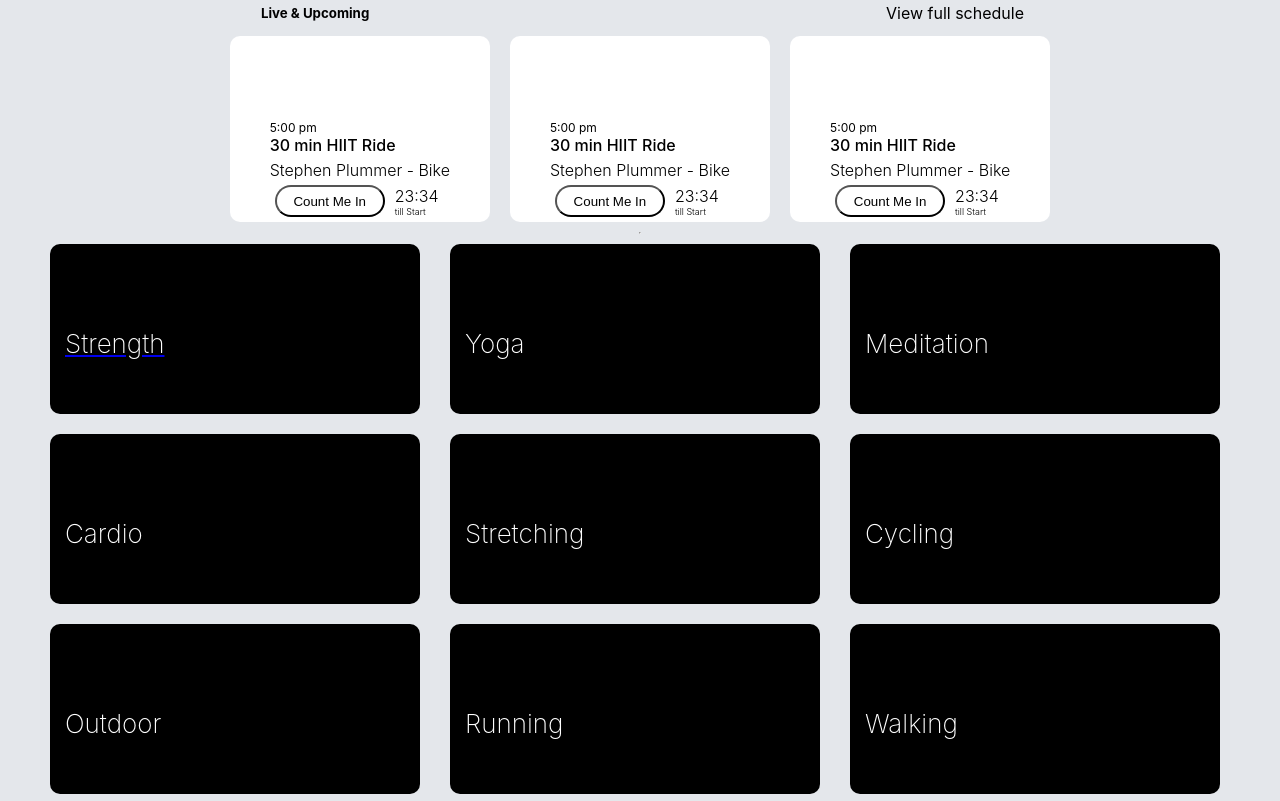
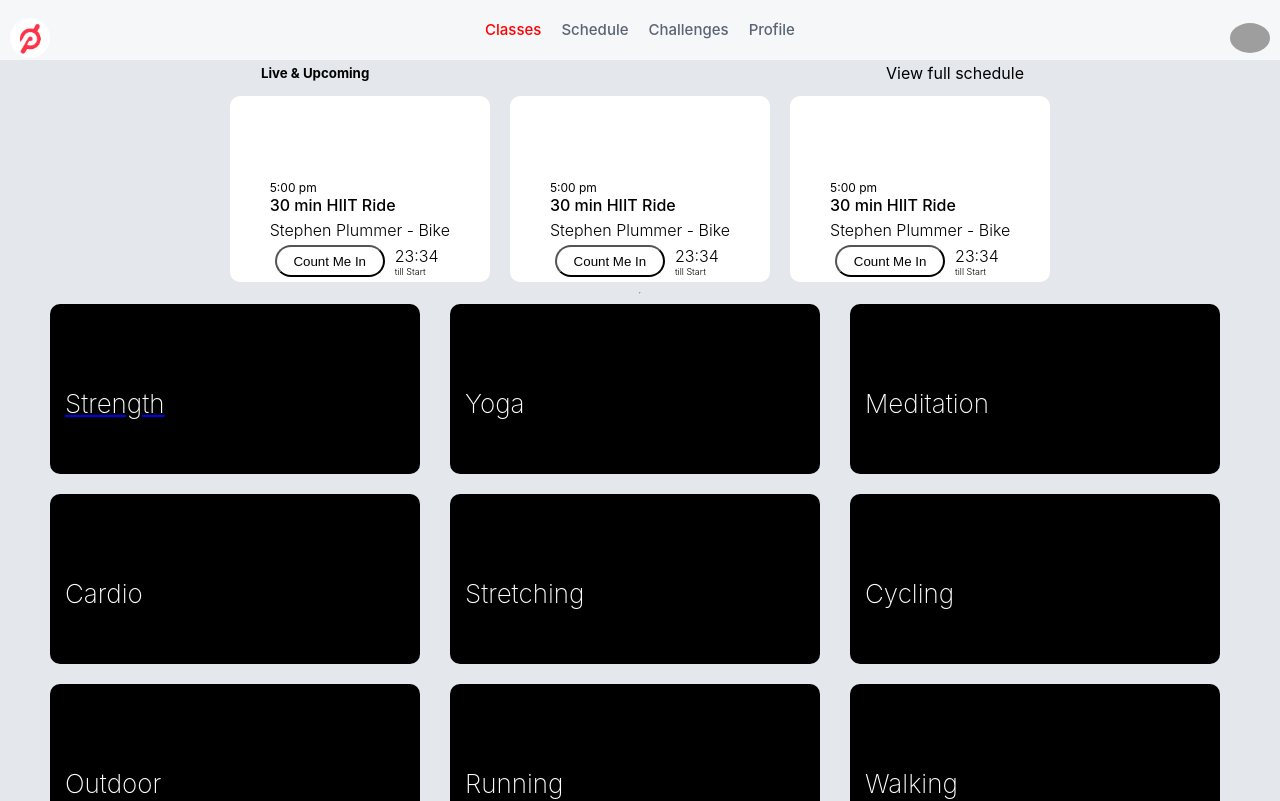
Before and after one commit to 007Steve/Peloton-clone, a React (Create React App) app: page / in a window 1280 px wide. Shown: the top 801 px of the page. Built offline with nearby package versions, Linux system fonts and the light colour scheme; grey boxes are pictures that could not be loaded.

Commit message:
fixed login css and home

```diff
--- a/package.json
+++ b/package.json
@@ -8,6 +8,7 @@
     "@testing-library/jest-dom": "^4.2.4",
     "@testing-library/react": "^9.3.2",
     "@testing-library/user-event": "^7.1.2",
+    "core-util-is": "^1.0.2",
     "react": "^16.13.1",
     "react-dom": "^16.13.1",
     "react-player": "^2.6.2",
--- a/src/Home.js
+++ b/src/Home.js
@@ -6,9 +6,9 @@ import './Home.css'
 function Home() {
     return (
         <div className="">
-
-            <Row/>
-            <Classes/>
+          <Nav/>
+          <Row/>
+          <Classes/>
         </div>
     )
 }
--- a/src/Login.css
+++ b/src/Login.css
@@ -36,7 +36,7 @@ img{
     padding: 20px;
     border-radius: 10px;
     text-decoration: none;
-
+    transition:  200ms ease-in;
 }
 
 #login__btn:hover{
```
Also changed, not shown: 1 other file (tests, documents, lock files or other folders).
